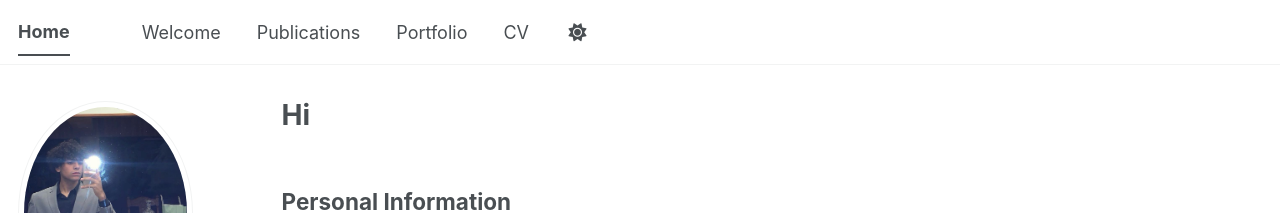
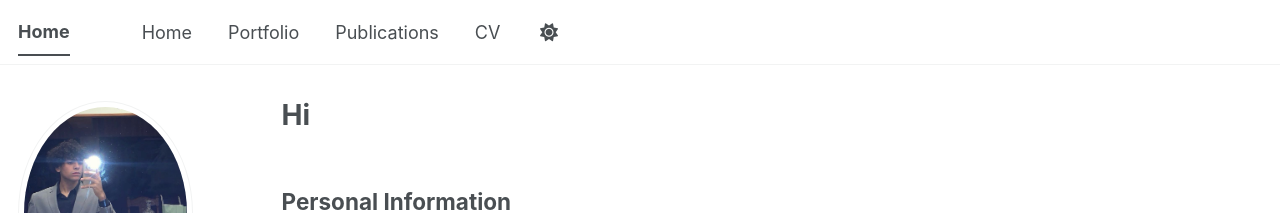
Before and after one commit to omarppp/omarppp.github.io, a Jekyll site: the page built from _pages/about.md, in a window 1280 px wide. Shown: the top 213 px of the page. Built offline with Jekyll 4.4.1, drawn with Linux system fonts in a browser that asks for light colours; a script bundle is joined from its source files by our own code; library files that are not in the unit come from our copies.

Commit message:
summmery

```diff
--- a/_data/navigation.yml
+++ b/_data/navigation.yml
@@ -1,12 +1,12 @@
 main:
-  - title: "Welcome"
+  - title: "Home"
     url: /
+
+  - title: "Portfolio"
+    url: /portfolio/
 
   - title: "Publications"
     url: /publications/
 
-  - title: "Portfolio"
-    url: /portfolio/
-
   - title: "CV"
     url: /cv/
```
Also changed, not shown: images/download.png.jpg (added), images/struggle machine.png.jpg (added).
